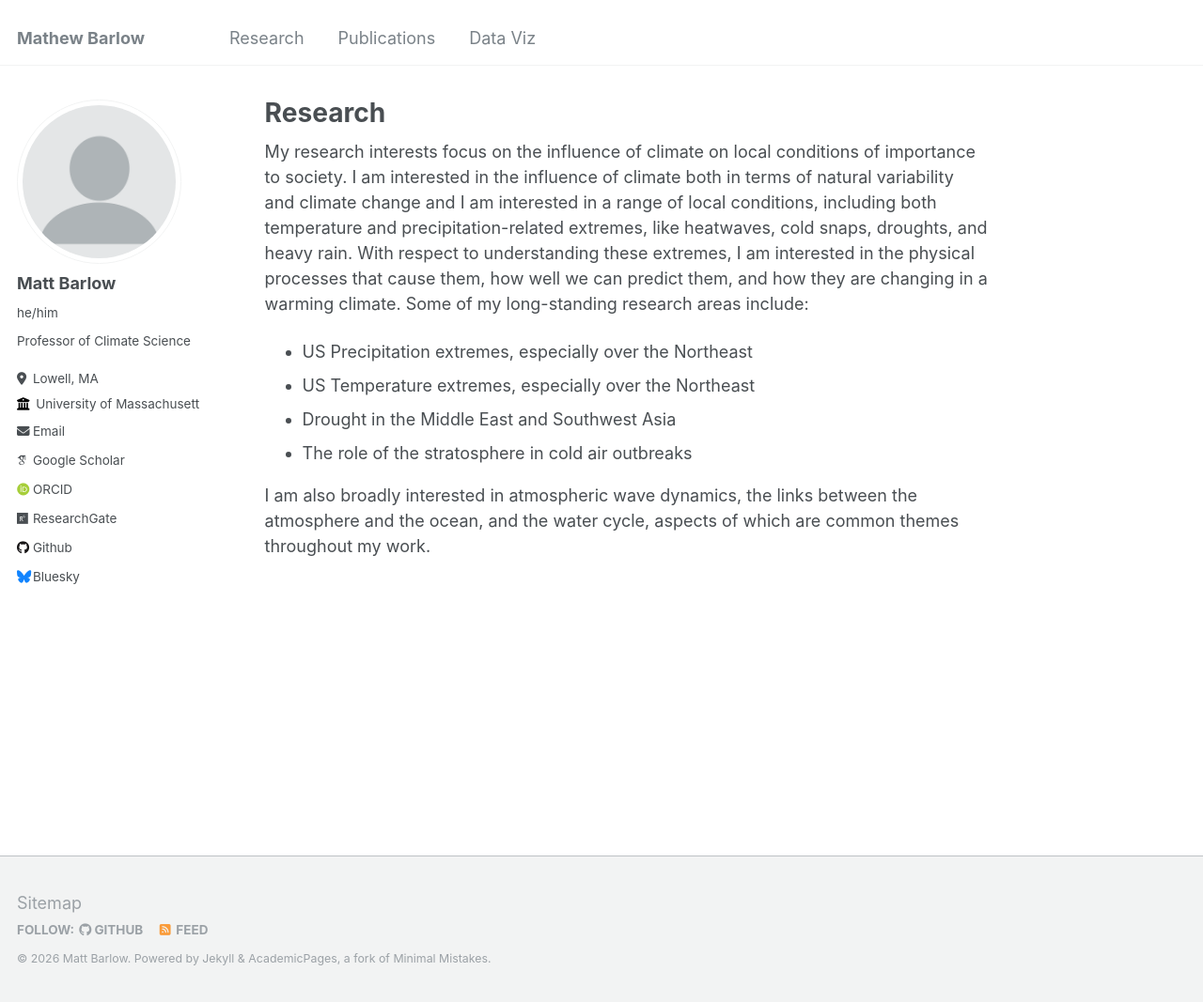
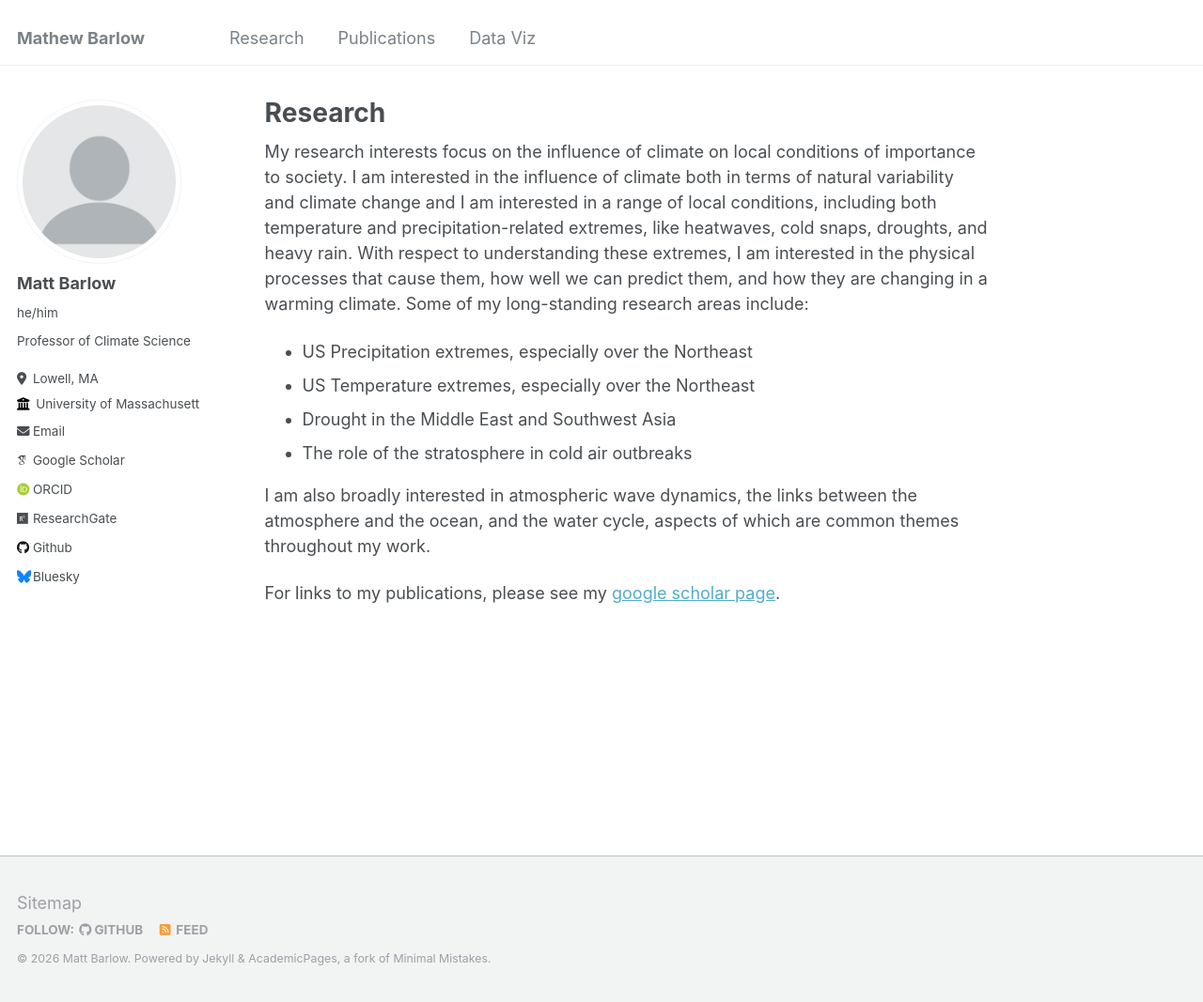
Before and after one commit to mathewbarlow/mathewbarlow.github.io, a Jekyll site: the page built from _pages/research.md, in a window 1280 px wide and 1067 px high. Shown: the whole window at 94% size. Built offline with Jekyll 4.4.1, drawn with Linux system fonts in a browser that asks for light colours; some web fonts are replaced.

Commit message:
Update research.md

```diff
--- a/_pages/research.md
+++ b/_pages/research.md
@@ -14,6 +14,8 @@ My research interests focus on the influence of climate on local conditions of i
 
 I am also broadly interested in atmospheric wave dynamics, the links between the atmosphere and the ocean, and the water cycle, aspects of which are common themes throughout my work.
 
+For links to my publications, please see my [google scholar page](https://scholar.google.com/citations?user=qWV-WIQAAAAJ&hl=en).
+
 <!---
 need to add selected papers
 -->
```
